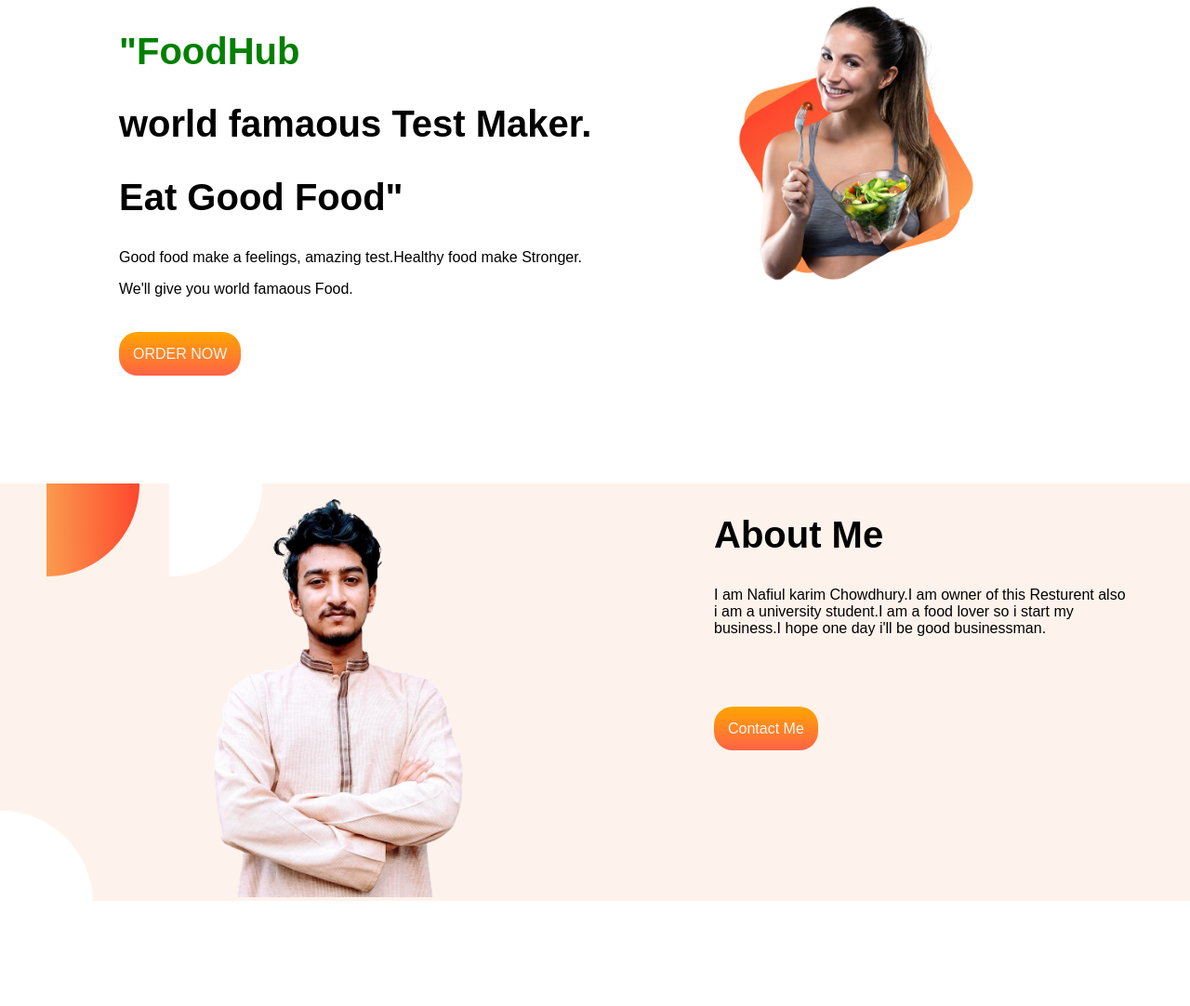
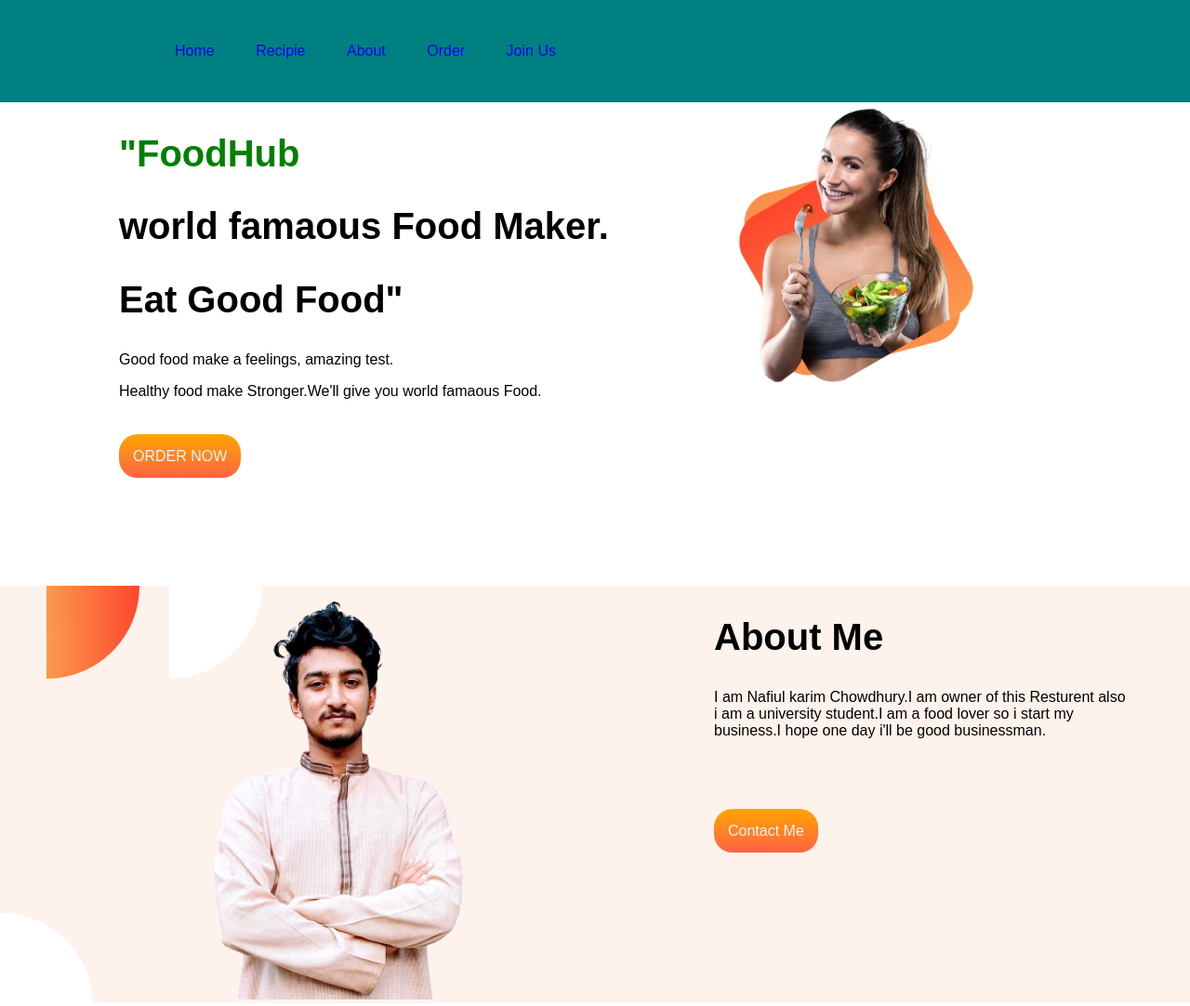
Before and after one commit to nafi365/Food-network, a plain HTML site: page index.html in a window 1280 px wide. Shown: the top 1082 px of the page at 93% size. Drawn offline with Linux system fonts and the light colour scheme.

Commit message:
First Assingment

```diff
--- a/index.html
+++ b/index.html
@@ -8,21 +8,33 @@
 
     <link rel="stylesheet" href="style.css">
     <title>FoodHub</title>
-
+    <link rel="shortcut icon" href="favicon.ico" type="image/x-icon">
 
 </head>
 
 <body>
+    <header>
+        <nav>
+            <ul class="nav-bar">
+                <li><a target="_blank" href="https://nafi365.github.io/developer-portfolio/">Home</a></li>
+                <li><a target="_blank" href="https://nafi365.github.io/developer-portfolio/">Recipie</a></li>
+                <li><a target="_blank" href="https://nafi365.github.io/developer-portfolio/">About</a></li>
+                <li><a target="_blank" href="https://nafi365.github.io/developer-portfolio/">Order</a></li>
+                <li><a target="_blank" href="https://nafi365.github.io/developer-portfolio/">Join Us</a></li>
+            </ul>
+        </nav>
+    </header>
+
 
     <section class="flexiable">
 
         <div class="half-width">
             <h1><span class="green">"FoodHub</span></h1>
-            <h1>world famaous Test Maker.</h1>
+            <h1>world famaous Food Maker.</h1>
             <h1>Eat Good Food"</h1>
-            <p>Good food make a feelings, amazing test.Healthy food make Stronger.
+            <p>Good food make a feelings, amazing test.
             </p>
-            <p>We'll give you world famaous Food.</p>
+            <p>Healthy food make Stronger.We'll give you world famaous Food.</p>
             <br>
             <br>
             <a class="button" target="_blank" href="https://www.linkedin.com/in/nafiul-karim-chowdhury-771042179/">ORDER
--- a/style.css
+++ b/style.css
@@ -1,11 +1,55 @@
 body{
     font-family: 'Poppins', sans-serif;
     margin: 0;
+
+
+}
+li,a{
+    text-decoration: none;
+}
+header{
+
+background-color: teal;
+display: flex;
+justify-content: space-between;
+align-items: center;
+padding: 30px 10%;
+
+}
+
+.nav-bar{
+
+    list-style:none;
+}
+.nav-bar li{
+    display: inline-block;
+    padding: 0px 20px;
+}
+
+.nav-bar li a{
+    transition: all 0.3s ease 0s;
+}
+.nav-bar li a:hover{
+    color: rgb(220, 255, 19);
+}
+button{
+    font-size: 50px;
+    padding: 9px 25px;
+    border: none;
+    border-radius: 50px;
+    cursor: pointer;
+
 }
 
 
 h1{
 font-size: 40px;
+}
+
+.top-nav{
+
+    background-color:teal;
+    overflow: ;
 }
 
 .green{
@@ -72,6 +116,7 @@ padding-bottom: 200px;
     box-shadow: 0px 0px 5px 0px;
     border-radius: 20px;
 
+
 }
 
 .box-item img{
@@ -82,6 +127,7 @@ padding-bottom: 200px;
     margin: 15px
 }
 .box-item p{
+    text-align: center;
     padding-left: 5%;
     padding-right: 5%;
 }
```
Also changed, not shown: pic/56.png (deleted), pic/6.jpg (deleted), pic/fem.png (deleted), pic/my-web pic bg.png (added), 1 other file.
